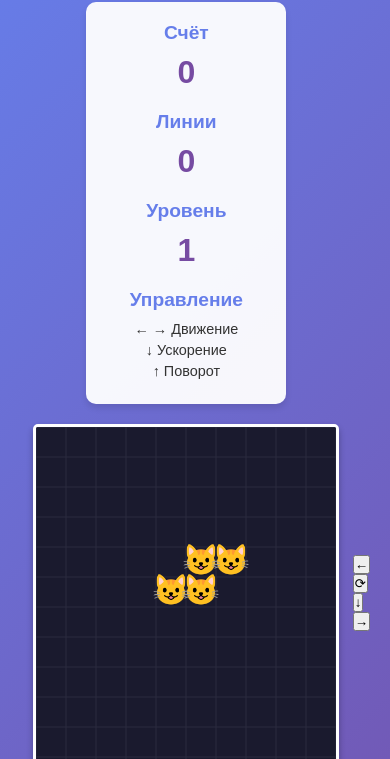
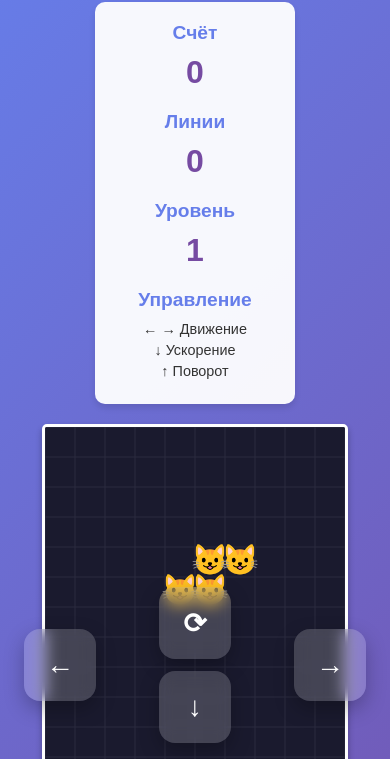
Before and after one commit to denis198/cat-tetris-base, a website: page index.html in a window 390 px wide. Shown: the part 85-844 px from the top of the page. Drawn offline with Linux system fonts and the light colour scheme.

Commit message:
Add PNG assets, manifest v1, MiniKit ready and mobile controls

```diff
--- a/style.css
+++ b/style.css
@@ -93,6 +93,51 @@ h1 {
     background: #1a1a2e;
 }
 
+/* Экранные кнопки для мобильных устройств */
+.touch-controls {
+    position: fixed;
+    bottom: 16px;
+    left: 0;
+    right: 0;
+    display: none;
+    align-items: center;
+    justify-content: space-between;
+    gap: 16px;
+    padding: 0 24px;
+    z-index: 200;
+    pointer-events: none; /* включаем только кнопки */
+}
+
+.touch-controls button {
+    width: 72px;
+    height: 72px;
+    border: none;
+    border-radius: 16px;
+    background: rgba(255, 255, 255, 0.18);
+    color: #ffffff;
+    font-size: 28px;
+    font-weight: 700;
+    box-shadow: 0 8px 20px rgba(0,0,0,0.25);
+    backdrop-filter: blur(8px);
+    pointer-events: auto;
+}
+
+.touch-center {
+    display: flex;
+    flex-direction: column;
+    gap: 12px;
+    align-items: center;
+}
+
+@media (max-width: 1024px) {
+    .touch-controls {
+        display: flex;
+    }
+    .game-wrapper {
+        padding-bottom: 120px;
+    }
+}
+
 .game-over {
     position: fixed;
     top: 50%;
```
